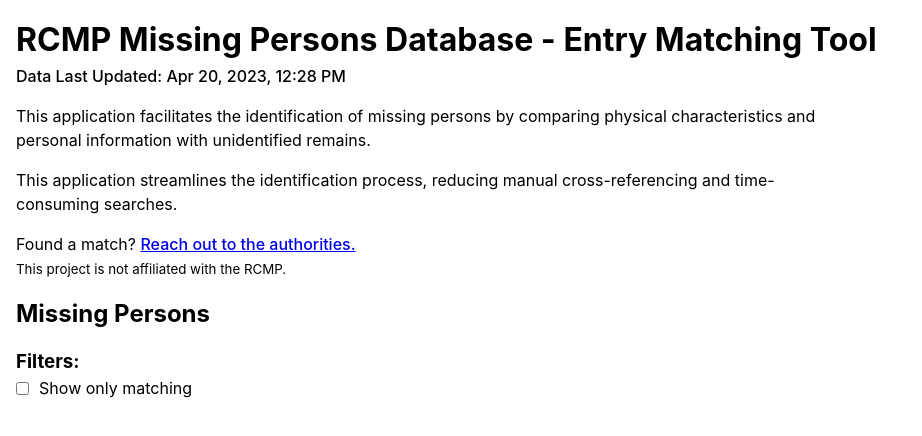
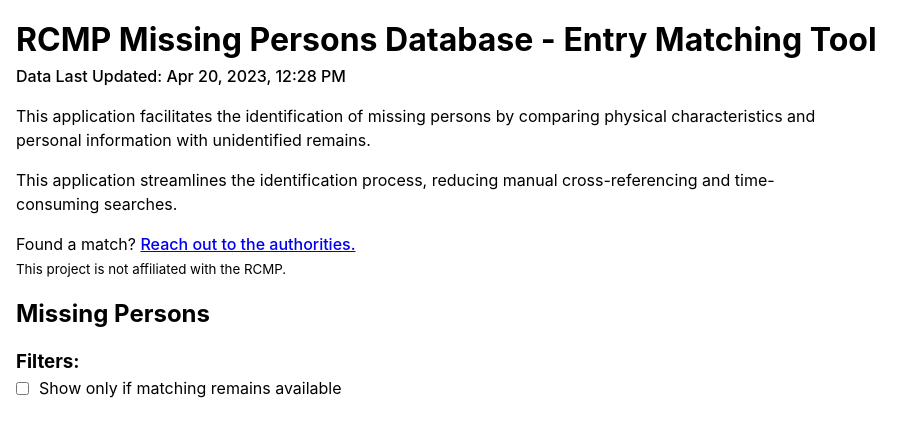
Before and after one commit to CivicTechTO/missing-persons, a React (Vite) app in the folder missing-persons-viewer-vite/: page / in a window 1280 px wide. Shown: the top 436 px of the page, without its empty margins (0-922 px from the left). Built offline with nearby package versions, Linux system fonts and the light colour scheme.

Commit message:
comment & copy

```diff
--- a/missing-persons-viewer-vite/src/App/pages/MissingPersons/MissingPersons.tsx
+++ b/missing-persons-viewer-vite/src/App/pages/MissingPersons/MissingPersons.tsx
@@ -26,6 +26,7 @@
       <section>
         <Text as="h3"> Filters:</Text>
         <Flex css={{ gap: '1rem' }}>
+          {/* Only show missing persons with potentially unidentified remains. */}
           <Flex
             as="label"
             css={{ gap: '1ch', alignItems: 'center' }}
@@ -49,7 +50,7 @@
                 });
               }}
             />
-            Show only matching
+            Show only if matching remains available
           </Flex>
         </Flex>
       </section>
```
